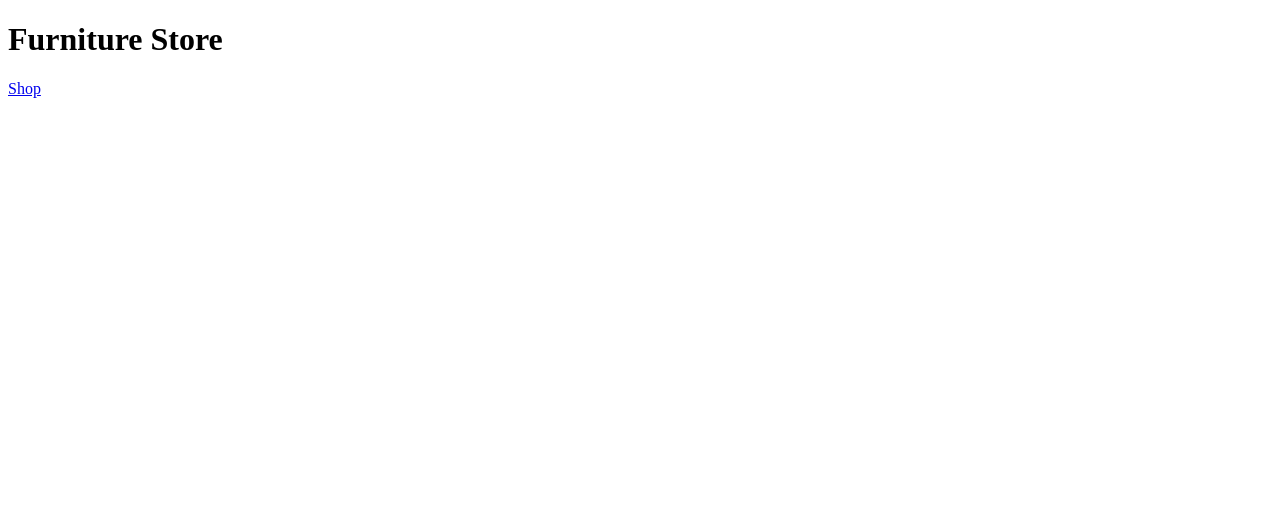
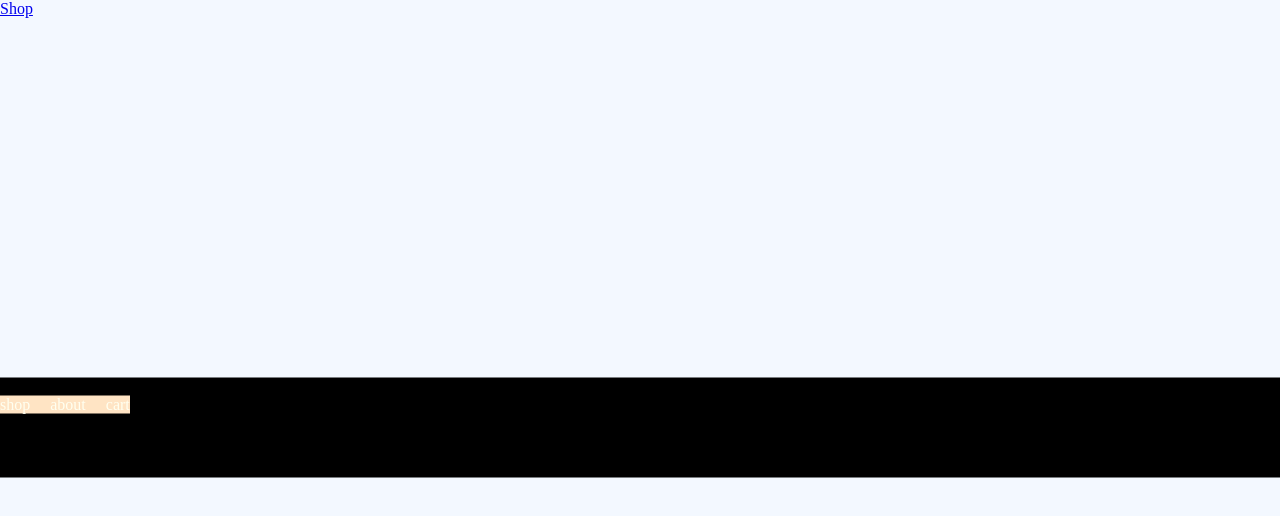
Before and after one commit to brian-david4/furniture-shop, a React (Vite) app in the folder furniture/: page / in a window 1280 px wide. Shown: the top 516 px of the page. Built offline with nearby package versions, Linux system fonts and the light colour scheme; the HTML template or start-up script is replaced by a standard one.

Commit message:
Create navbar

```diff
--- /dev/null
+++ b/furniture/src/Components/HomeNavBar/HomeNavBar.tsx
@@ -0,0 +1,21 @@
+import { Link } from "react-router-dom";
+import styles from "./homeNav.module.css";
+
+const HomeNavBar = () => {
+  return (
+    <>
+      <div className={styles.navbar}>
+        <div>HOME</div>
+        <div className={styles.navLinks}>
+          <Link to="/products">shop</Link>
+          <Link to="/about">about</Link>
+          <div>cart</div>
+        </div>
+      </div>
+    </>
+  );
+};
+
+export default HomeNavBar;
+
+// cart opens cart modal
--- /dev/null
+++ b/furniture/src/Components/HomeNavBar/homeNav.module.css
@@ -0,0 +1,29 @@
+.navbar {
+  position: fixed;
+  top: 0;
+  left: 0;
+  transform-origin: top;
+  width: 100%;
+  height: 100px;
+  background-color: rgb(0, 0, 0);
+}
+.navLinks {
+  display: flex;
+  width: fit-content;
+  justify-content: center;
+  align-items: center;
+  gap: 20px;
+  background-color: bisque;
+  color: ivory;
+}
+.navLinks > a {
+  text-decoration: none;
+  color: ivory;
+}
+
+@media (min-width: 768px) {
+  .navbar {
+    top: 0;
+    transform: translate3d(0, calc(var(--y) * 1px), 0);
+  }
+}
--- a/furniture/src/Pages/Home.tsx
+++ b/furniture/src/Pages/Home.tsx
@@ -1,9 +1,10 @@
 import { Link } from "react-router-dom";
+import HomeNavBar from "../Components/HomeNavBar/HomeNavBar";
 
 const Home = () => {
   return (
     <>
-      <h1>Furniture Store</h1>
+      <HomeNavBar />
       <Link to="/products">Shop</Link>
     </>
   );
--- a/furniture/src/index.css
+++ b/furniture/src/index.css
@@ -0,0 +1,12 @@
+:root {
+  --body-bg: rgb(243, 248, 255);
+  --y: 377.5;
+}
+
+body {
+  margin: 0;
+  padding: 0;
+  box-sizing: border-box;
+
+  background: var(--body-bg);
+}
```
